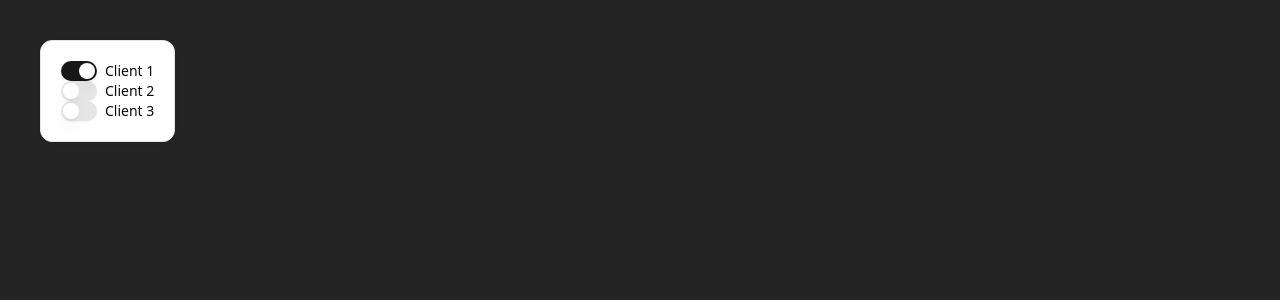
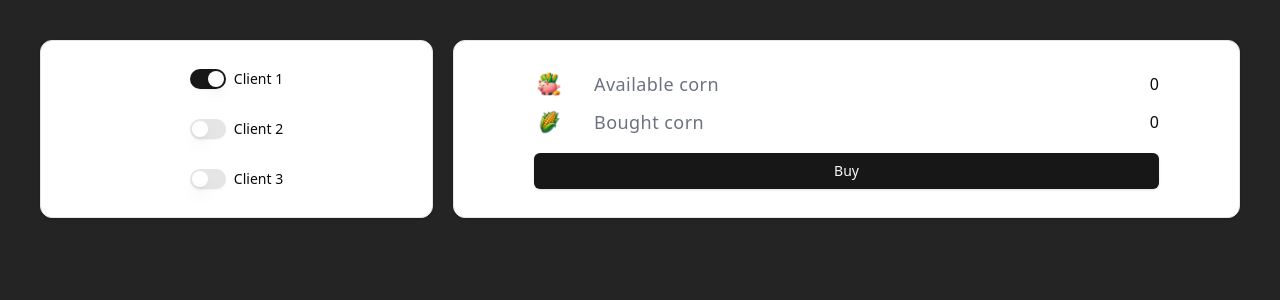
Before and after one commit to iamdevdaniel/bobs-corn, a React (Vite) app in the folder frontend/: page / in a window 1280 px wide. Shown: the top 300 px of the page. Built offline with nearby package versions, Linux system fonts and the light colour scheme; no server answers.

Commit message:
chore: implement the corn data card

```diff
--- a/frontend/src/App.tsx
+++ b/frontend/src/App.tsx
@@ -1,16 +1,16 @@
 import { useEffect, useState } from "react"
 import { useCornStore } from "./store"
-import { Button, ClientSwitch, Card } from "./components"
+import { Button, ClientSwitch, Card, CornDataRow } from "./components"
 
-const CLIENT_ID_1 = 'client1'
-const CLIENT_ID_2 = 'client2'
-const CLIENT_ID_3 = 'client3'
+const CLIENT_1 = { id: 'client1', label: 'Client 1' }
+const CLIENT_2 = { id: 'client2', label: 'Client 2' }
+const CLIENT_3 = { id: 'client3', label: 'Client 3' }
 
 function App() {
 
-  const { apiGetUserInfo } = useCornStore()
+  const { apiGetUserInfo, cornQty } = useCornStore()
   const [switchStates, setSwitchStates] = useState<boolean[]>([true, false, false])
-  const [selectedClientId, setSelectedClientId] = useState<string>(CLIENT_ID_1)
+  const [selectedClientId, setSelectedClientId] = useState<string>(CLIENT_1.id)
 
   const handleSwitchChange = (index: number, clientId: string) => {
     setSwitchStates(prev => {
@@ -28,26 +28,42 @@ function App() {
 
   return (
     <div className="w-full h-full p-10">
-      <Card className="p-5 inline-block">
-        <ClientSwitch
-            id={CLIENT_ID_1}
-            label="Client 1"
+      <section className="flex gap-5 min-h-[160px]">
+        <Card className="p-7 basis-1/3 flex flex-col items-center justify-between">
+          <ClientSwitch
+            id={CLIENT_1.id}
+            label={CLIENT_1.label}
             checked={switchStates[0]}
-            onCheckedChange={() => handleSwitchChange(0, CLIENT_ID_1)}
+            onCheckedChange
+            ={() => handleSwitchChange(0, CLIENT_1.id)}
           />
           <ClientSwitch
-            id={CLIENT_ID_2}
-            label="Client 2"
+            id={CLIENT_2.id}
+            label={CLIENT_2.label}
             checked={switchStates[1]}
-            onCheckedChange={() => handleSwitchChange(1, CLIENT_ID_2)}
+            onCheckedChange={() => handleSwitchChange(1, CLIENT_2.id)}
           />
           <ClientSwitch
-            id={CLIENT_ID_3}
-            label="Client 3"
+            id={CLIENT_3.id}
+            label={CLIENT_3.label}
             checked={switchStates[2]}
-            onCheckedChange={() => handleSwitchChange(2, CLIENT_ID_3)}
+            onCheckedChange={() => handleSwitchChange(2, CLIENT_3.id)}
           />
-      </Card>
+        </Card>
+        <Card className="py-7 px-20  basis-2/3 flex flex-col items-start justify-between gap-2">
+          <CornDataRow
+            label="Available corn"
+            value={cornQty.availableCorn}
+            iconSrc="/corn_bank.png"
+          />
+          <CornDataRow
+            label="Bought corn"
+            value={cornQty.userTotalCorn}
+            iconSrc="/single_corn.png"
+          />
+          <Button className="w-full mt-2">Buy</Button>
+        </Card>
+      </section>
     </div>
   )
 }
--- /dev/null
+++ b/frontend/src/components/CornDataRow.tsx
@@ -0,0 +1,17 @@
+import { FC } from "react"
+
+type CornDataRowProps = {
+  label: string
+  value: string | number
+  iconSrc: string
+}
+
+export const CornDataRow: FC<CornDataRowProps> = ({ label, value, iconSrc }) => {
+  return (
+    <div className="grid grid-cols-[40px_auto_auto] items-center w-full">
+      <img src={iconSrc} alt={`${label} icon`} className="h-[30px]" />
+      <p className="pl-5 font-medium text-lg tracking-wide text-gray-500">{label}</p>
+      <p className="text-right">{value}</p>
+    </div>
+  )
+}
--- a/frontend/src/components/index.ts
+++ b/frontend/src/components/index.ts
@@ -4,3 +4,4 @@ export * from './Card'
 export * from './Label'
 export * from './Switch'
 export * from './ClientSwitch'
+export * from './CornDataRow'
```
